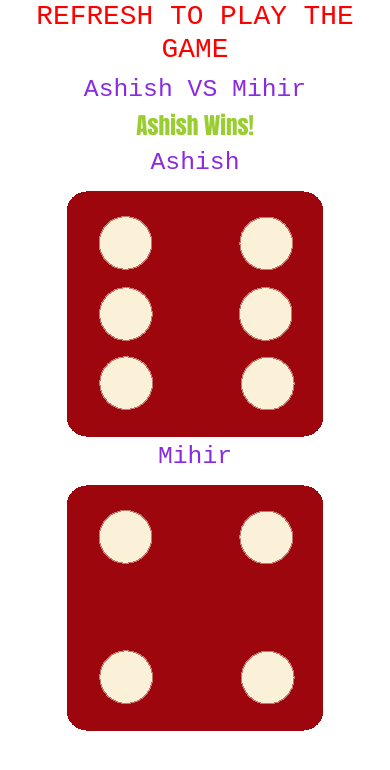
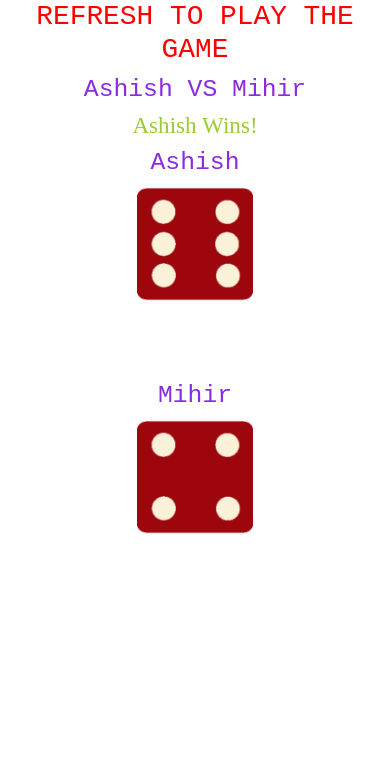
Before and after one commit to ArjunParajuli/dicegame, a plain HTML site: page index.html in a window 390 px wide. Drawn offline with nearby package versions, Linux system fonts and the light colour scheme.

Commit message:
Update styles.css

```diff
--- a/styles.css
+++ b/styles.css
@@ -13,6 +13,13 @@ h2{
 }
 
 h3{
-    font-family: Impact, Haettenschweiler, 'Arial Narrow Bold', sans-serif;
+    font-family: 'cursive';
     color: yellowgreen;
 }
+
+@media(max-width: 700px){
+    img{
+        max-width: 50%;
+        max-height: 50%;
+    }
+}
```
